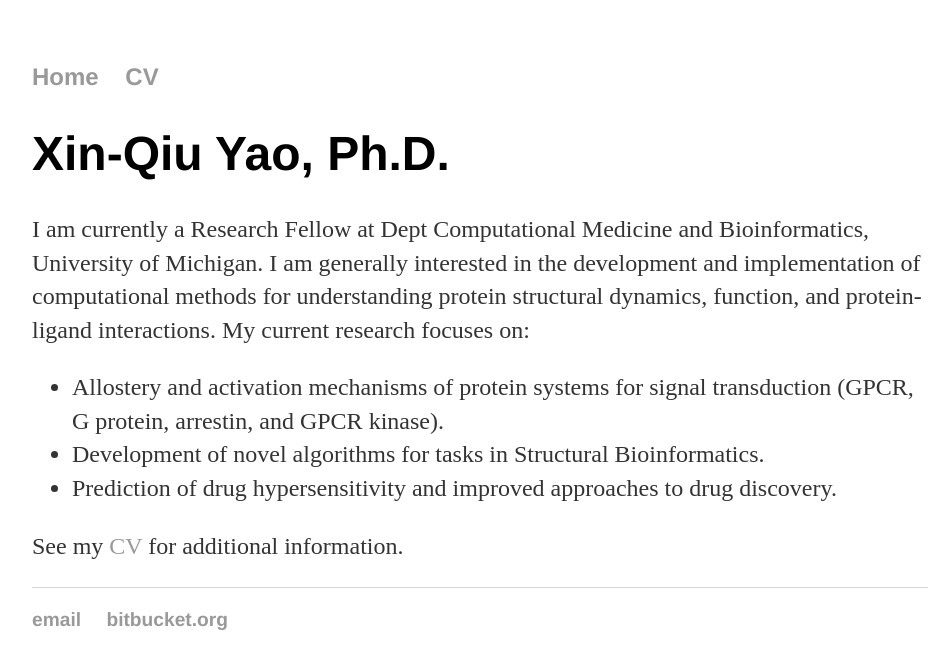
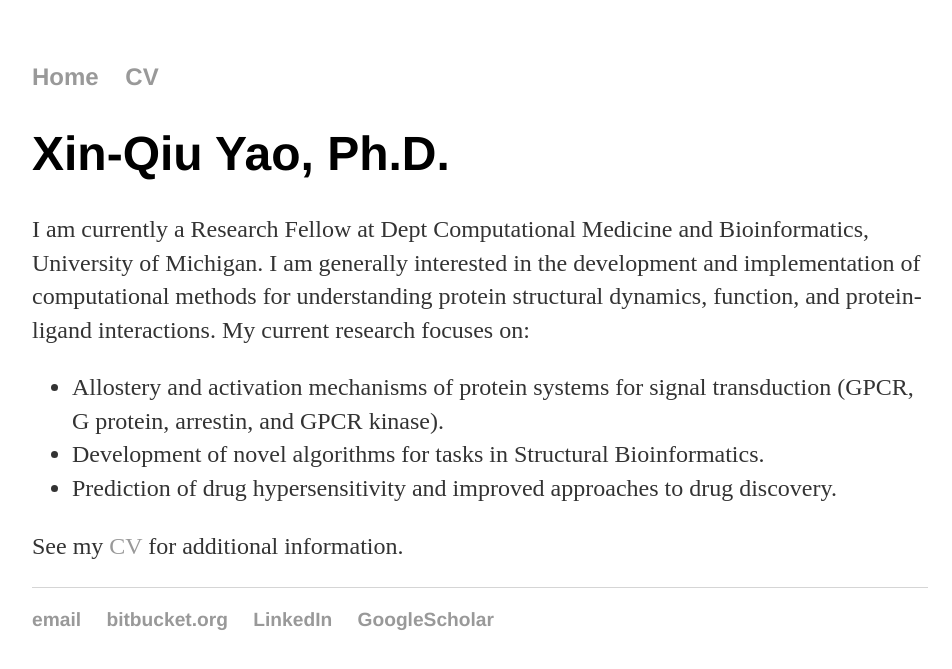
Before and after one commit to xinqyao/xinqyao.github.io, a Jekyll site: the page built from index.md, in a window 1280 px wide. Shown: the top 669 px of the page, without its empty margins (160-1112 px from the left). Built offline with Jekyll 4.4.1, drawn with Linux system fonts in a browser that asks for light colours.

Commit message:
Update default.html

```diff
--- a/_layouts/default.html
+++ b/_layouts/default.html
@@ -24,6 +24,8 @@
 	        		<li><a href="mailto:xinqyao@umich.edu">email</a></li>
 	 <!--       		<li><a href="https://github.com/xinqyao">github.com/xinqyao</a></li> -->
 				<li><a href="https://bitbucket.org/Grantlab/bio3d">bitbucket.org</a></li>
+				<li><a href="https://www.linkedin.com/in/xin-qiu-yao-1a91b120">LinkedIn</a></li>
+				<li><a href="https://scholar.google.com/citations?user=Y7F_stAAAAAJ&hl=en">GoogleScholar</a></li>
 				</ul>
 			</footer>
 		</body>
```
